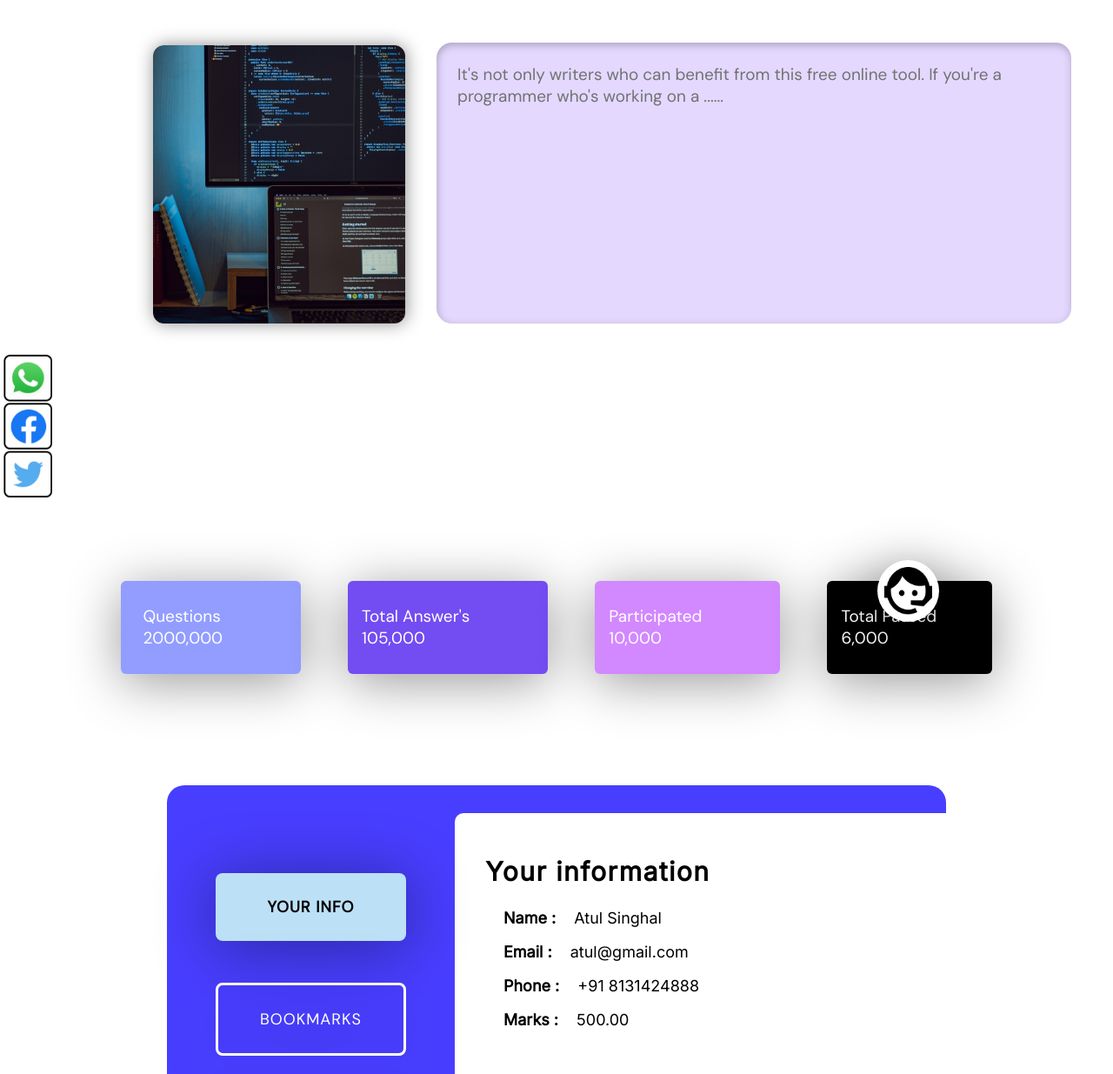
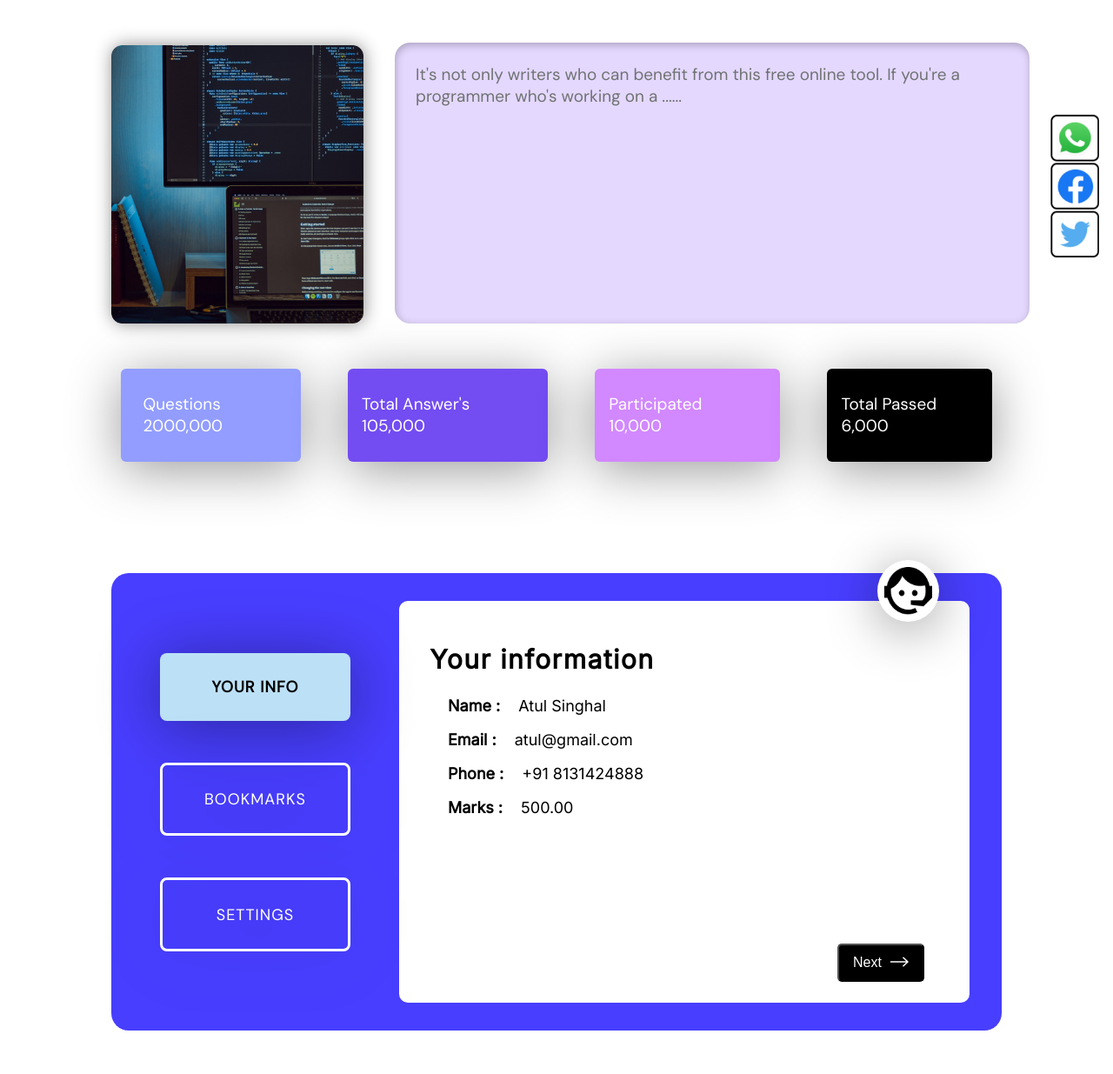
Before and after one commit to SwatiThorat21/Cuvette_Dappr_landingPage, a plain HTML site: page index.html in a window 1280 px wide. Shown: the part 65-1300 px from the top of the page at 87% size. Drawn offline with Linux system fonts and the light colour scheme.

Commit message:
css updated

```diff
--- a/style.css
+++ b/style.css
@@ -64,7 +64,7 @@ input::placeholder {
 }
 .main_section {
   display: inline-block;
-  padding: 0.3rem 1rem 2rem 6rem;
+  padding: 0.3rem 1rem 2rem 3rem;
   gap: 2rem;
   margin-top: 6.8rem;
   margin-left: 5rem;
@@ -148,7 +148,7 @@ textarea {
 .infoFooter {
   border-radius: 20px;
   background-color: #483eff;
-  margin: 5rem 12rem;
+  margin: 5rem 8rem;
   display: flex;
   align-items: center;
   padding: 2rem;
```
